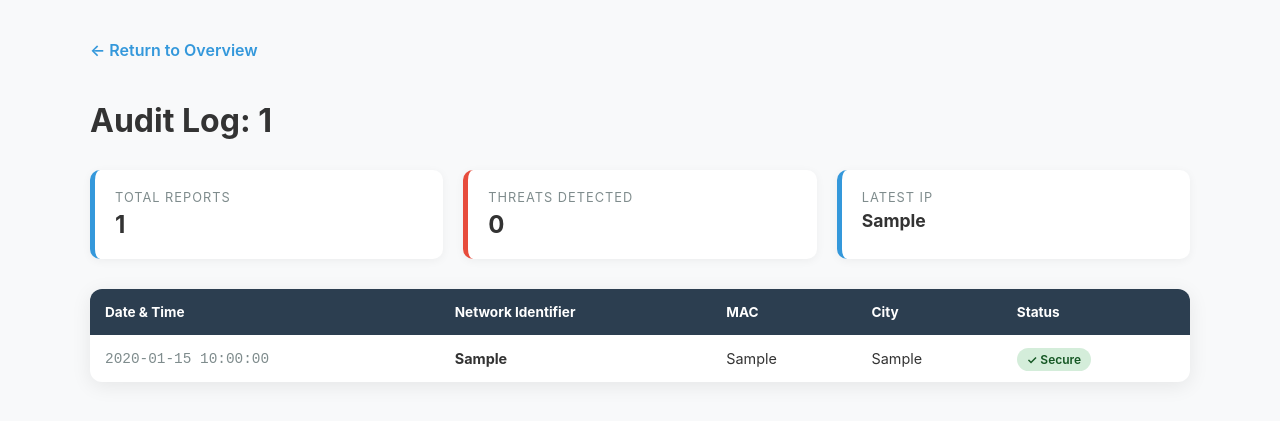
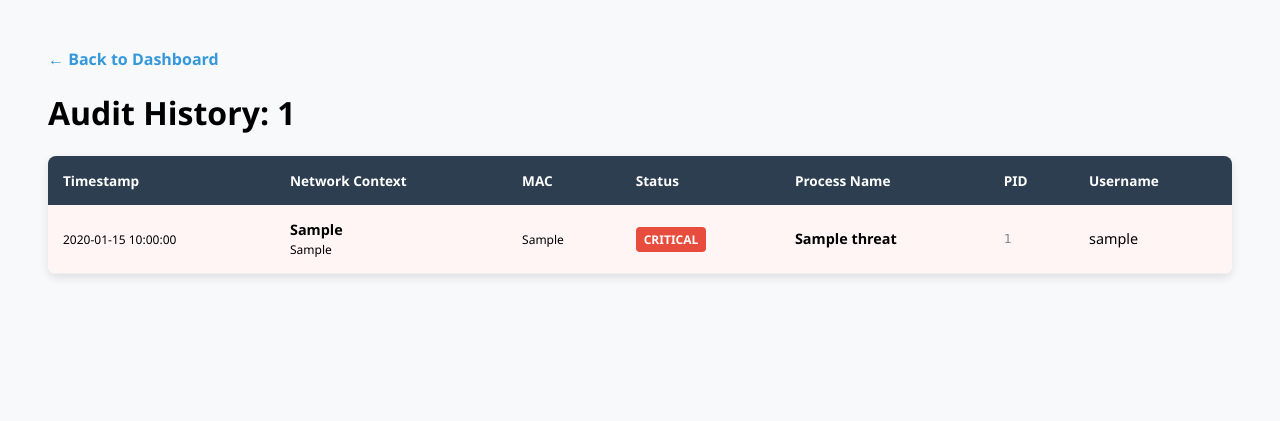
Before and after one commit to asitksarker/system-info, a Flask app: page /history/1 in a window 1280 px wide. Shown: the top 421 px of the page. Run offline with Flask 3, Linux system fonts and the light colour scheme; tables that the repository leaves empty hold one stand-in row (values such as "Sample post").

Commit message:
updated history with new table info

```diff
--- a/templates/history.html
+++ b/templates/history.html
@@ -1,195 +1,71 @@
 <!DOCTYPE html>
 <html lang="en">
-
 <head>
     <meta charset="UTF-8">
-    <title>Audit Log</title>
+    <title>SentryFleet | Forensic Audit</title>
     <style>
         :root {
             --bg: #f8f9fa;
-            --card-bg: #ffffff;
             --primary: #2c3e50;
+            --danger: #e74c3c;
             --accent: #3498db;
-            --danger: #e74c3c;
-            --success: #27ae60;
-            --text: #333;
         }
+        body { font-family: 'Segoe UI', sans-serif; background: var(--bg); padding: 40px; }
+        .container { max-width: 1200px; margin: 0 auto; }
+        .back-link { text-decoration: none; color: var(--accent); font-weight: bold; margin-bottom: 20px; display: block; }
 
-        body {
-            font-family: 'Inter', -apple-system, BlinkMacSystemFont, sans-serif;
-            background: var(--bg);
-            color: var(--text);
-            margin: 0;
-            padding: 40px;
-        }
+        table { width: 100%; border-collapse: collapse; background: white; box-shadow: 0 4px 10px rgba(0,0,0,0.1); border-radius: 8px; overflow: hidden; }
+        th { background: var(--primary); color: white; padding: 15px; text-align: left; font-size: 0.85rem; }
+        td { padding: 15px; border-bottom: 1px solid #eee; font-size: 0.9rem; }
 
-        .container {
-            max-width: 1100px;
-            margin: 0 auto;
-        }
+        .threat-row { background-color: #fff5f5; }
+        .badge { padding: 4px 8px; border-radius: 4px; font-size: 0.75rem; font-weight: bold; }
+        .badge-danger { background: var(--danger); color: white; }
+        .badge-safe { background: #d4edda; color: #155724; }
 
-        /* Navigation */
-        .back-link {
-            text-decoration: none;
-            color: var(--accent);
-            font-weight: 600;
-            display: inline-flex;
-            align-items: center;
-            margin-bottom: 20px;
-        }
-
-        /* Header & Stats */
-        .header {
-            margin-bottom: 30px;
-        }
-
-        .stats-grid {
-            display: grid;
-            grid-template-columns: repeat(auto-fit, minmax(200px, 1fr));
-            gap: 20px;
-            margin-bottom: 30px;
-        }
-
-        .stat-card {
-            background: var(--card-bg);
-            padding: 20px;
-            border-radius: 10px;
-            box-shadow: 0 2px 10px rgba(0, 0, 0, 0.05);
-            border-left: 5px solid var(--accent);
-        }
-
-        .stat-card.alert {
-            border-left-color: var(--danger);
-        }
-
-        .stat-label {
-            font-size: 0.8rem;
-            color: #7f8c8d;
-            text-transform: uppercase;
-            letter-spacing: 1px;
-        }
-
-        .stat-value {
-            font-size: 1.5rem;
-            font-weight: bold;
-            margin-top: 5px;
-        }
-
-        /* Table Styling */
-        .table-container {
-            background: var(--card-bg);
-            border-radius: 12px;
-            overflow: hidden;
-            box-shadow: 0 4px 20px rgba(0, 0, 0, 0.08);
-        }
-
-        table {
-            width: 100%;
-            border-collapse: collapse;
-        }
-
-        th {
-            background: var(--primary);
-            color: white;
-            padding: 15px;
-            text-align: left;
-            font-size: 0.85rem;
-        }
-
-        td {
-            padding: 15px;
-            border-bottom: 1px solid #eee;
-            font-size: 0.9rem;
-        }
-
-        tr:last-child td {
-            border-bottom: none;
-        }
-
-        /* Status Badges */
-        .badge {
-            padding: 4px 10px;
-            border-radius: 20px;
-            font-size: 0.75rem;
-            font-weight: 600;
-        }
-
-        .badge-clear {
-            background: #d4edda;
-            color: #155724;
-        }
-
-        .badge-threat {
-            background: #f8d7da;
-            color: #721c24;
-        }
-
-        .timestamp {
-            color: #7f8c8d;
-            font-family: 'Courier New', monospace;
-        }
+        .pid-tag { font-family: monospace; color: #7f8c8d; font-size: 0.8rem; }
     </style>
 </head>
-
 <body>
     <div class="container">
-        <a href="/" class="back-link">← Return to Overview</a>
+        <a href="/" class="back-link">← Back to Dashboard</a>
+        <h1>Audit History: {{ machine_id }}</h1>
 
-        <div class="header">
-            <h1>Audit Log: {{ machine_id }}</h1>
-        </div>
-
-        <div class="stats-grid">
-            <div class="stat-card">
-                <div class="stat-label">Total Reports</div>
-                <div class="stat-value">{{ history|length }}</div>
-            </div>
-            <div class="stat-card alert">
-                <div class="stat-label">Threats Detected</div>
-                {% set threat_count = history | selectattr('threats') | list | length %}
-                <div class="stat-value">{{ threat_count }}</div>
-            </div>
-            <div class="stat-card">
-                <div class="stat-label">Latest IP</div>
-                <div class="stat-value" style="font-size: 1.1rem;">{{ history[0].public_ip if history else 'N/A' }}
-                </div>
-            </div>
-        </div>
-
-        <div class="table-container">
         <table>
             <thead>
                 <tr>
-                        <th>Date & Time</th>
-                        <th>Network Identifier</th>
+                    <th>Timestamp</th>
+                    <th>Network Context</th>
                     <th>MAC</th>
-                        <th>City</th>
                     <th>Status</th>
+                    <th>Process Name</th>
+                    <th>PID</th>
+                    <th>Username</th>
                 </tr>
             </thead>
             <tbody>
                 {% for r in history %}
-                    <tr>
-                        <td class="timestamp">{{ r.timestamp }}</td>
+                <tr class="{% if r.process_name %}threat-row{% endif %}">
+                    <td><small>{{ r.timestamp }}</small></td>
                     <td>
                         <strong>{{ r.public_ip }}</strong><br>
-                            <small style="color:#7f8c8d">{{ r.isp }}</small>
+                        <small>{{ r.city }}</small>
                     </td>
-                        <td>{{ r.mac }}</td>
-                        <td>{{ r.city }}</td>
+                     <td><small>{{ r.mac }}</small></td>
                     <td>
-                            {% if r.threats %}
-                            <span class="badge badge-threat">⚠️ {{ r.threats }}</span>
+                        {% if r.process_name %}
+                            <span class="badge badge-danger">CRITICAL</span>
                         {% else %}
-                            <span class="badge badge-clear">✓ Secure</span>
+                            <span class="badge badge-safe">CLEAN</span>
                         {% endif %}
                     </td>
+                    <td><strong>{{ r.process_name if r.process_name else "N/A" }}</strong></td>
+                    <td class="pid-tag">{{ r.pid if r.pid else "-" }}</td>
+                    <td>{{ r.username if r.username else "-" }}</td>
                 </tr>
                 {% endfor %}
             </tbody>
         </table>
     </div>
-    </div>
 </body>
-
 </html>
```
Lines whose indentation alone changed are shown as unchanged.
